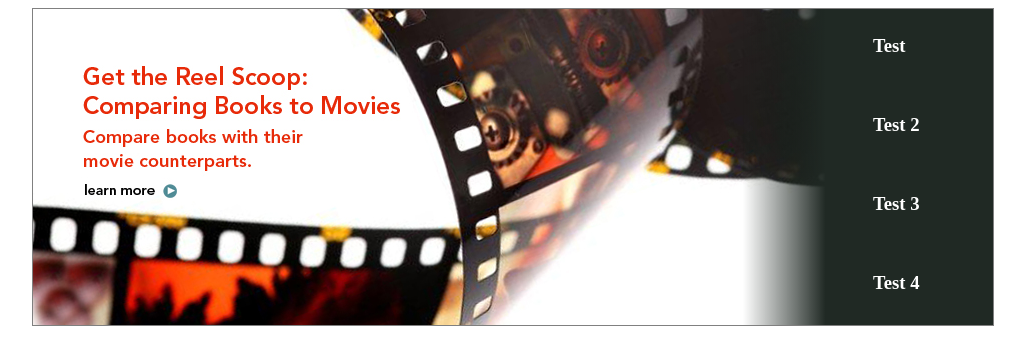
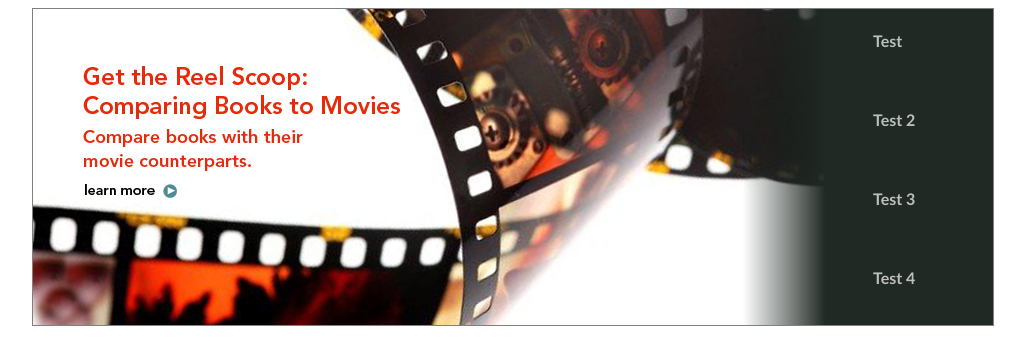
Before and after one commit to travisaxton/slick, a plain HTML site: page index.html in a window 1280 px wide. Shown: the whole page, without its empty margins (127-1152 px from the left). Drawn offline with nearby package versions, Linux system fonts and the light colour scheme.

Commit message:
Issue #4, fixed font-family, opacity and font-size, struggling with gradient on bottom border

```diff
--- a/css/ncte-homepage-slider.css
+++ b/css/ncte-homepage-slider.css
@@ -30,11 +30,16 @@
   width: 100% !important;
   line-height: 4;
   outline: none;
+  opacity: 0.7;
+  font-family: 'Trebuchet MS', Verdana, Arial, Helvetica, sans-serif;
 }
 .slider__nav-thumbnail h3 {
+  font-size: 1em;
+  cursor: pointer;
   margin: 0;
   padding: 0;
 }
+
 
 /* background gradient */
 
```
